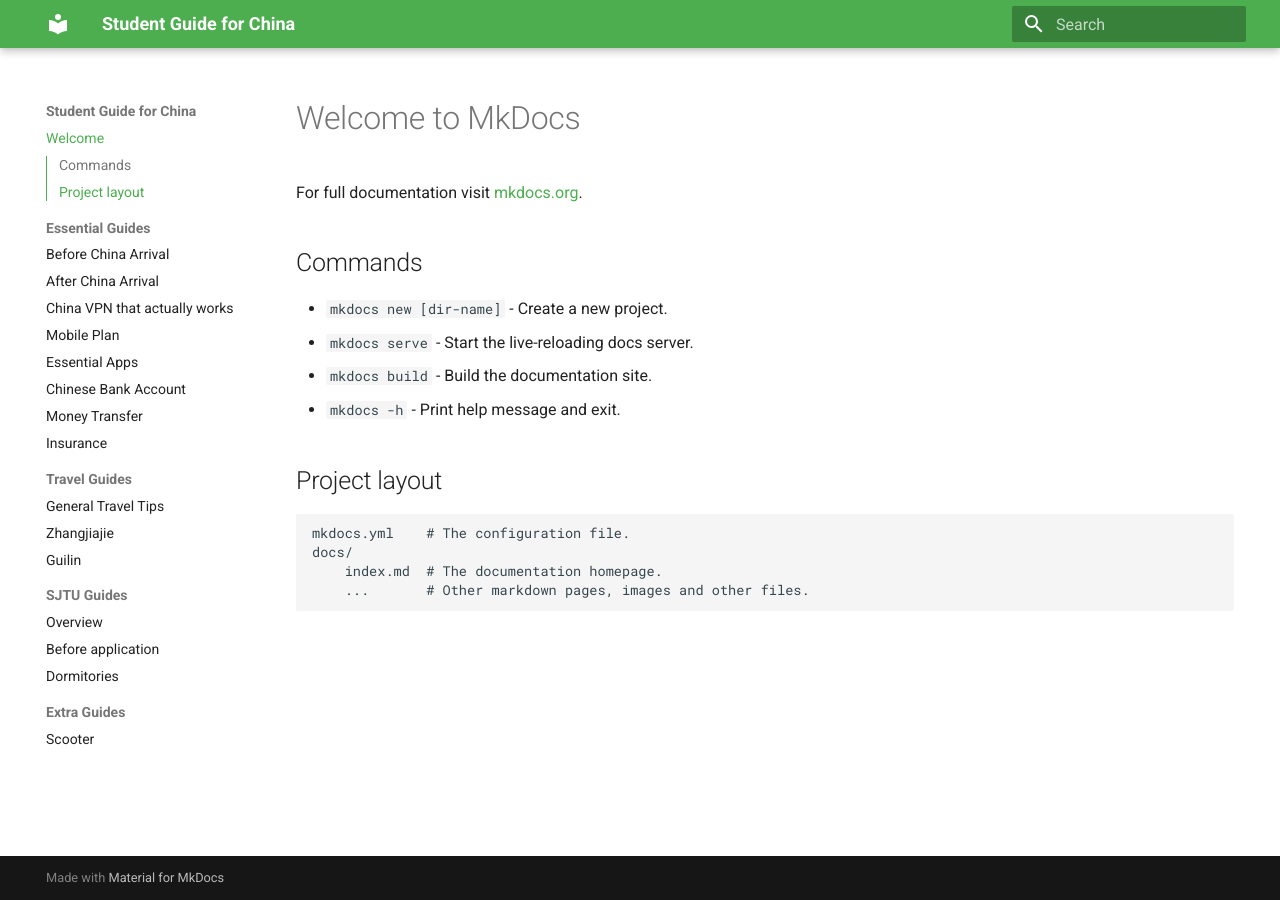
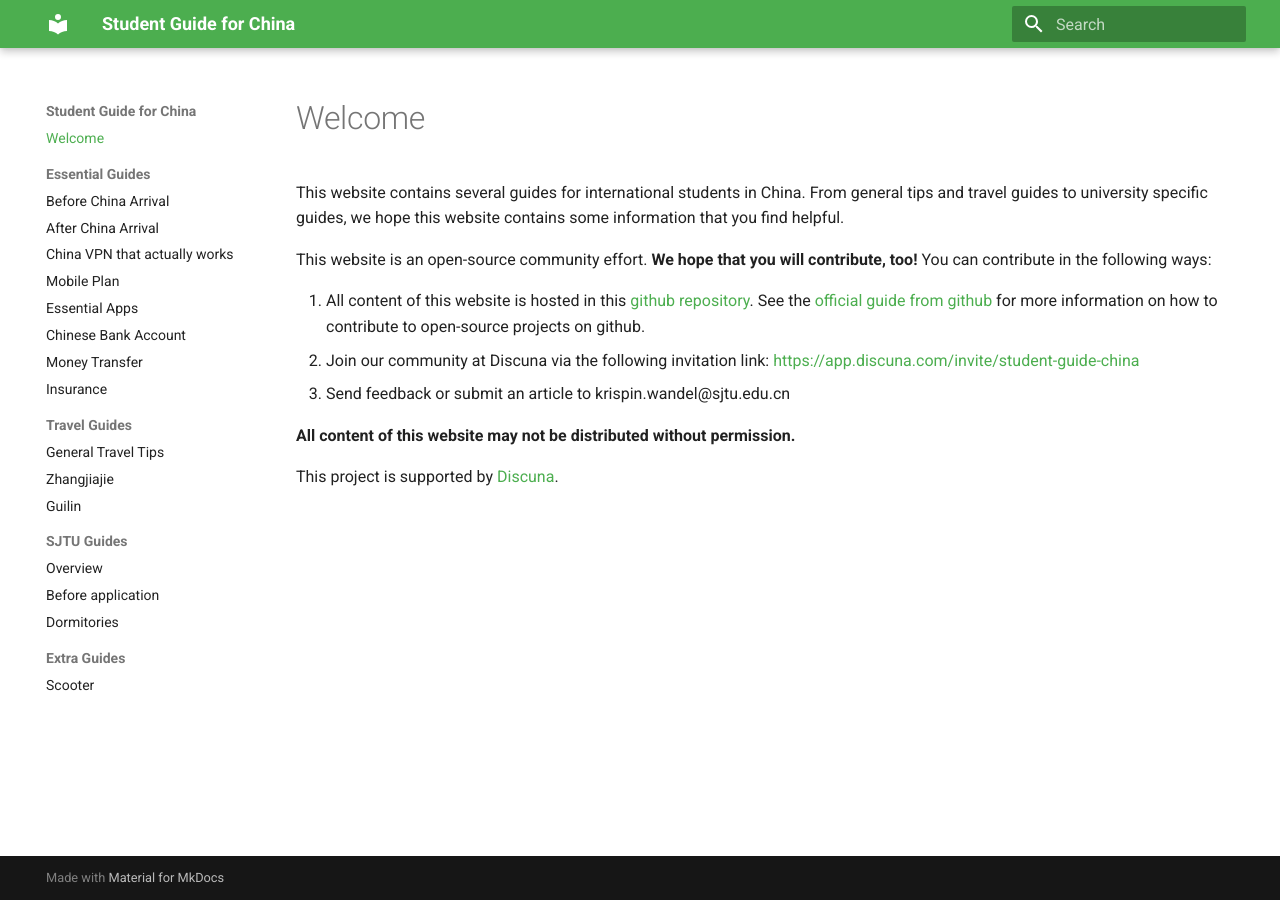
Before and after one commit to sirkrisp/student-guide-china, an MkDocs documentation site: the page built from docs/index.md, in a window 1280 px wide. Built offline with MkDocs 1.6.1 and Material for MkDocs 9.7.7, drawn with Linux system fonts in a browser that asks for light colours.

Commit message:
welcome and readme

```diff
--- a/docs/index.md
+++ b/docs/index.md
@@ -1,17 +1,13 @@
-# Welcome to MkDocs
+# Welcome
 
-For full documentation visit [mkdocs.org](https://www.mkdocs.org).
+This website contains several guides for international students in China. From general tips and travel guides to university specific guides, we hope this website contains some information that you find helpful.
 
-## Commands
+This website is an open-source community effort. **We hope that you will contribute, too!** You can contribute in the following ways:
 
-* `mkdocs new [dir-name]` - Create a new project.
-* `mkdocs serve` - Start the live-reloading docs server.
-* `mkdocs build` - Build the documentation site.
-* `mkdocs -h` - Print help message and exit.
+1. All content of this website is hosted in this [github repository](https://github.com/sirkrisp/student-guide-china). See the [official guide from github](https://docs.github.com/en/get-started/quickstart/contributing-to-projects) for more information on how to contribute to open-source projects on github.
+2. Join our community at Discuna via the following invitation link: [https://app.discuna.com/invite/student-guide-china](https://app.discuna.com/invite/student-guide-china)
+3. Send feedback or submit an article to krispin.wandel@sjtu.edu.cn
 
-## Project layout
+**All content of this website may not be distributed without permission.**
 
-    mkdocs.yml    # The configuration file.
-    docs/
-        index.md  # The documentation homepage.
-        ...       # Other markdown pages, images and other files.
+This project is supported by [Discuna](https://discuna.com/).
```
Also changed, not shown: README.md (+23 -2 lines).
